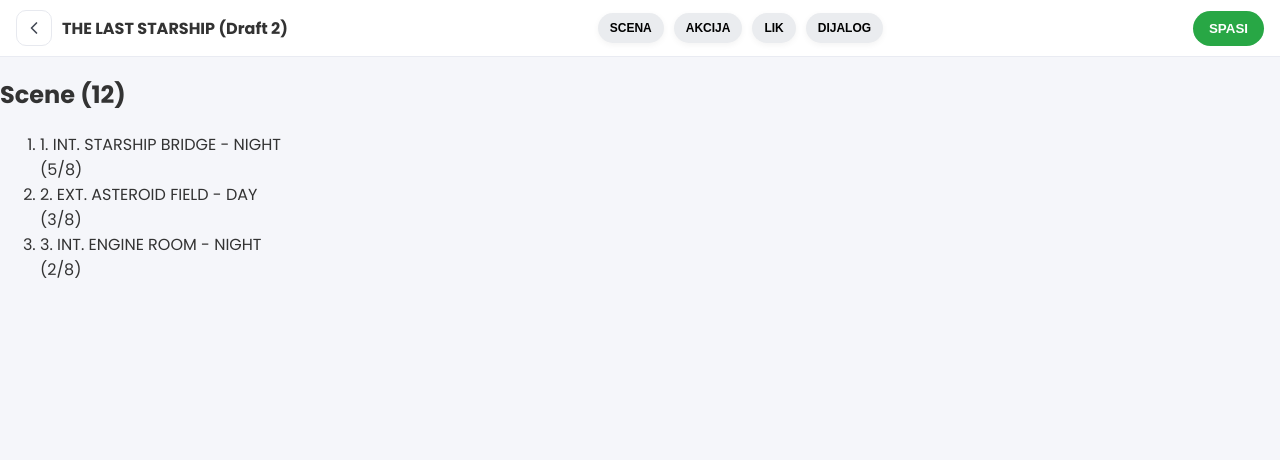
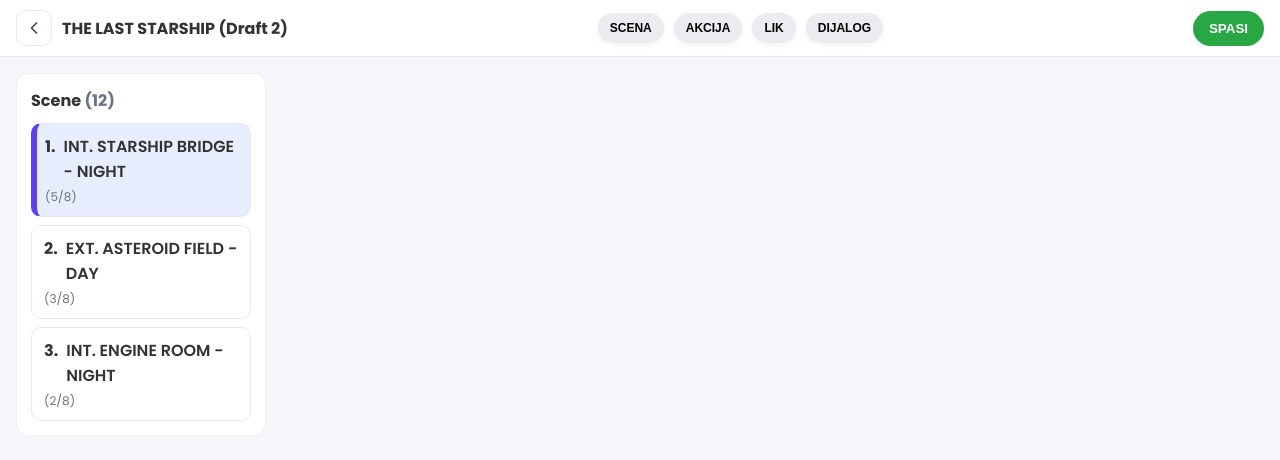
Before and after one commit to rMujcinovic/ScenarijPro-app, a plain HTML site: page html/writing.html in a window 1280 px wide. Drawn offline with Linux system fonts and the light colour scheme; files that its build step writes are made by us from their sources.

Commit message:
style(scene): dodaj layout kolone i stilove za sidebar

```diff
--- a/css/writing.css
+++ b/css/writing.css
@@ -6,6 +6,10 @@
     --chip-shadow: 0 2px 6px rgba(0, 0, 0, 0.05);       /* shadow */
     --save: #28a745;     /* zelena za 'SPASI' button */
     --save-hover: #218838;      /* hover zelena za 'SPASI' button */
+    --sidebar-w: 250px;
+    --radius: 12px;
+    --accent: #5b3fff;
+    --active-fill: #e9eeff;
 }
 
 * {
@@ -107,3 +111,73 @@ body {
 .save-btn:hover {
     background: var(--save-hover);
 }
+
+.layout {
+    display: grid;
+    grid-template-columns: var(--sidebar-w) minmax(0, 1fr);
+    gap: 16px;
+    padding: 16px;
+}
+
+.scenes {
+    background: #fff;
+    border: 1px solid #eceff4;
+    border-radius: var(--radius);
+    padding: 14px;
+    height: fit-content;
+}
+
+.scenes-header {
+    margin-bottom: 10px;
+}
+
+.scenes-header h2 {
+    margin: 0;
+    font-size: 16px;
+    font-weight: 700;
+}
+
+.scenes-header .count {
+    color: var(--muted);
+}
+
+.scene-list {
+    list-style: none;
+    margin: 10px 0 0 0;
+    padding: 0;
+    display: grid;
+    gap: 8px;
+}
+
+.scene-item {
+    border: 1px solid #e6e9f1;
+    border-radius: 10px;
+    padding: 10px 12px;
+    background: #fff;
+}
+
+.scene-item .scene-main {
+    display: flex;
+    gap: 8px;
+    align-items: baseline;
+}
+
+.scene-num {
+    font-weight: 700;
+}
+
+.scene-title {
+    font-weight: 600;
+}
+
+.scene-pages {
+    color: var(--muted);
+    font-size: 12px;
+    margin-top: 4px;
+}
+
+.scene-item.active {
+    background: var(--active-fill);
+    border-left: 6px solid var(--accent);
+    padding-left: 8px;
+}
```
